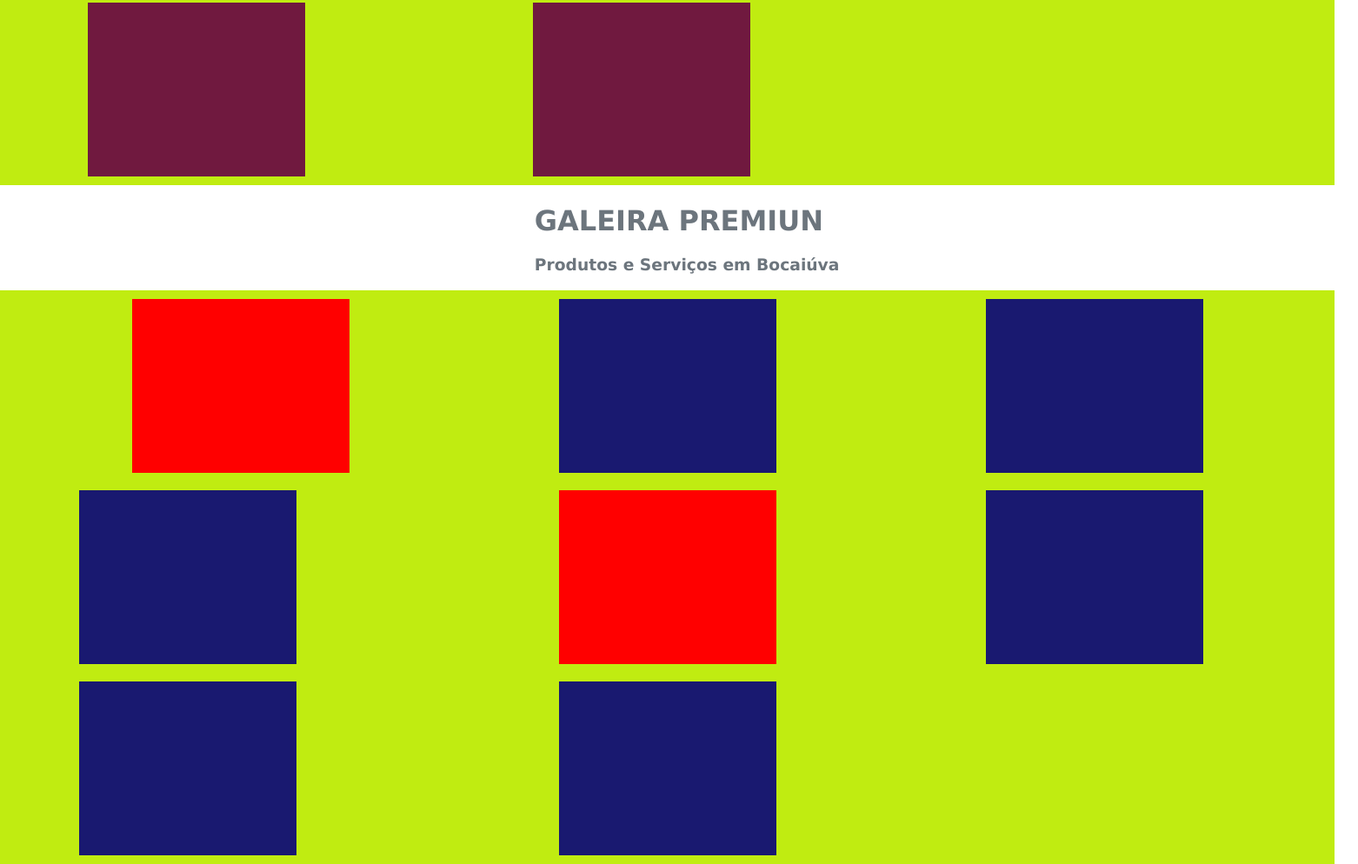
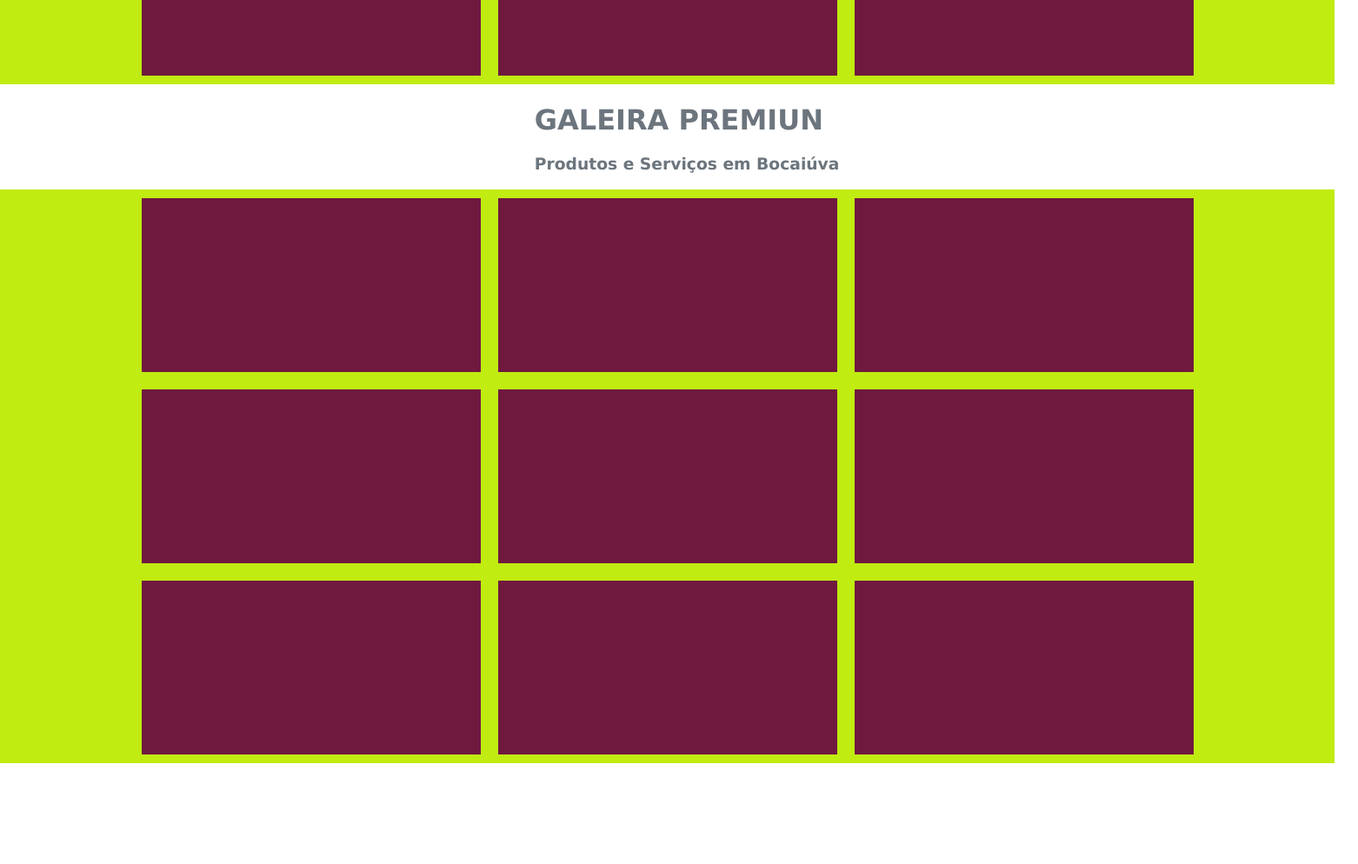
Before and after one commit to TPsilva3251/portifolio, a plain HTML site: page clone.html in a window 1536 px wide. Shown: the part 963-1957 px from the top of the page at 87% size, 1562 px wide, since content can reach past the window. After the commit the page ends 1841 px from the top, so only its background shows below. Drawn offline with Linux system fonts and the light colour scheme.

Commit message:
add responsividade

```diff
--- a/clone.css
+++ b/clone.css
@@ -5,10 +5,10 @@
 1201px e acima —  telas muito grandes, TVs */
 
 
-@media only screen and (min-width: 1025px) {
+@media only screen and (min-width: 1365px) {
     .publique {
-        margin-left: 6vw;
-        margin-right: 5vw;
+        margin-left: 20vw;
+        margin-right: 7vw;
         padding: 7px;
     }
 
@@ -19,23 +19,33 @@
     }
 
     .btn-search {
-        height: 4.5vh;
+        height: 5vh;
     }
 
     .slide {
-        margin-top: 7vh;
+        margin-top: 10vh;
     }
 
     .slide>img {
-        width: 97vw;
-        height: 30vh;
+        width: 99vw;
+        height: 40vh;
     }
-.card1,.card2,.card3,.card4,.card5,.card6,.card7,.card8{
-    width: 250px;
-    height: 200px;
-    margin: 10px 60px 10px 0px;
-    background-color: #70193f;
-}
+
+    .card1,
+    .card2,
+    .card3,
+    .card4,
+    .card5,
+    .card6,
+    .card7,
+    .card8,
+    .card9{
+        width: 390px;
+        height: 200px;
+        margin: 10px 10px 10px 10px;
+        background-color: #70193f;
+    }
+
     .card1 {
         grid-area: um;
     }
@@ -68,15 +78,18 @@
         grid-area: oito;
     }
 
-    .cards{
+    .card9 {
+        grid-area: nove;
+    }
+
+    .cards {
         display: grid;
         grid-template:
             'um dois tres'
             'quatro cinco seis'
-            'sete oito oito';
-            background-color: #c0ec11;
-            justify-content: center;
-            justify-content: space-around;
+            'sete oito nove';
+        background-color: #c0ec11;
+        justify-content: center;
     }
 }
 
@@ -320,7 +333,7 @@
 /* Globais */
 
 .nav-bar {
-    width: 97vw;
+    width: 100vw;
     height: 8vh;
     margin-top: -1%;
     margin-left: -1%;
@@ -370,6 +383,7 @@ a:hover {
 }
 
 .search {
+    width: 102.5vw;
     height: 10vh;
     background-color: #f57c00;
     display: flex;
--- a/clone.html
+++ b/clone.html
@@ -39,21 +39,20 @@
             <div class="card4"></div>
             <div class="card5"></div>
             <div class="card6"></div>
-            <div class="card7"></div>
-            <div class="card8"></div>
         </div>
         <!-- Premiun -->
         <h1>GALEIRA PREMIUN</h1>
         <h3>Produtos e Serviços em Bocaiúva</h3>
         <div class="cards">
-            <div class="card"></div>
-            <div class="card"></div>
-            <div class="card"></div>
-            <div class="card"></div>
-            <div class="card"></div>
-            <div class="card"></div>
-            <div class="card"></div>
-            <div class="card"></div>
+            <div class="card1"></div>
+            <div class="card2"></div>
+            <div class="card3"></div>
+            <div class="card4"></div>
+            <div class="card5"></div>
+            <div class="card6"></div>
+            <div class="card7"></div>
+            <div class="card8"></div>
+            <div class="card9"></div>
         </div>
     </div>
     <!-- <div class="footer">
```
